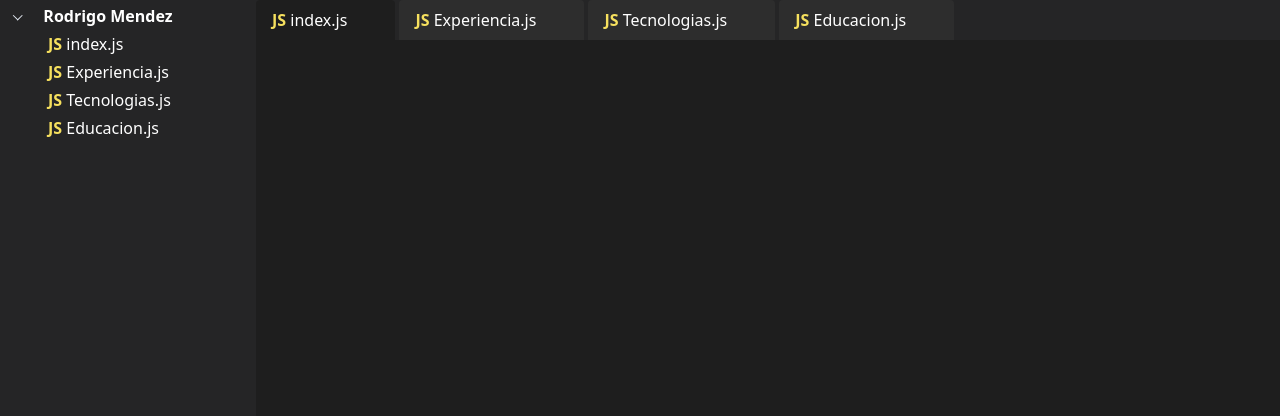
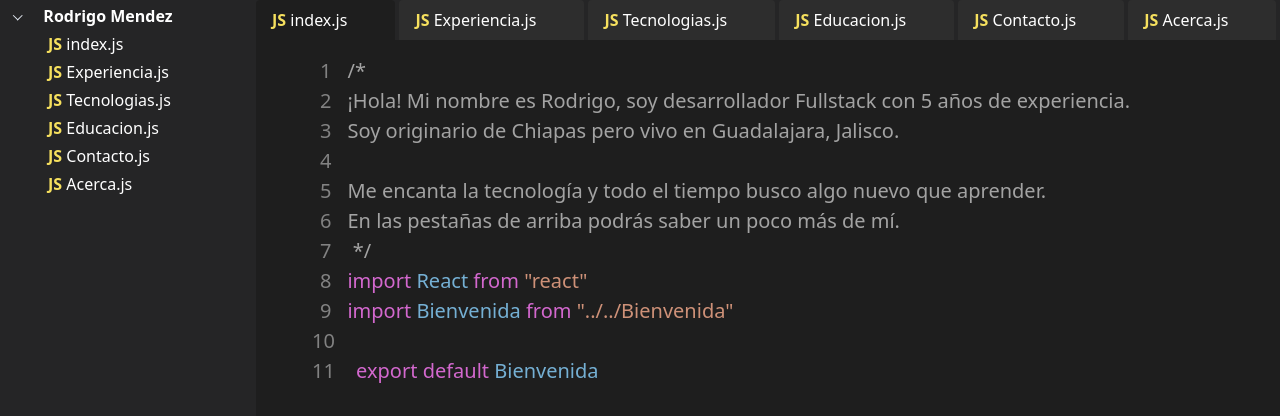
Before and after one commit to RodrigoRMG/imdeveloper, a Gatsby site: page / in a window 1280 px wide. Built offline with nearby package versions, Linux system fonts and the light colour scheme; Gatsby itself is replaced by a stand-in of ours.

Commit message:
Diseño de la pagina de inicio

```diff
--- /dev/null
+++ b/src/components/Acerca.js
@@ -0,0 +1,9 @@
+import React, { useState }  from "react"
+
+export default (props) => {
+    return (
+        <div>
+            <h1>Acerca</h1>
+        </div>
+    )
+}
--- /dev/null
+++ b/src/components/Contacto.js
@@ -0,0 +1,9 @@
+import React, { useState }  from "react"
+
+export default (props) => {
+    return (
+        <div>
+            <h1>Contacto</h1>
+        </div>
+    )
+}
--- /dev/null
+++ b/src/components/Educacion.js
@@ -0,0 +1,9 @@
+import React, { useState }  from "react"
+
+export default (props) => {
+    return (
+        <div>
+            <h1>Educacion</h1>
+        </div>
+    )
+}
--- /dev/null
+++ b/src/components/Experiencia.js
@@ -0,0 +1,9 @@
+import React, { useState }  from "react"
+
+export default (props) => {
+    return (
+        <div>
+            <h1>Experiencia</h1>
+        </div>
+    )
+}
--- /dev/null
+++ b/src/components/Inicio.js
@@ -0,0 +1,41 @@
+import React, { useState }  from "react"
+
+export default (props) => {
+    return (
+        <div className="pl-12 pt-4">
+            <p className="comment"><span className="codeWhite ml-2">1</span>/*</p>
+            <p className="comment"><span className="codeWhite ml-2">2</span>¡Hola! Mi nombre es Rodrigo, soy desarrollador Fullstack con 5 años de experiencia.</p>
+            <p className="comment"><span className="codeWhite ml-2">3</span>Soy originario de Chiapas pero vivo en Guadalajara, Jalisco.</p>
+            <span className="codeWhite ml-2">4</span>
+            <p className="comment"><span className="codeWhite ml-2">5</span>Me encanta la tecnología y todo el tiempo busco algo nuevo que aprender.</p>
+            <p className="comment"><span className="codeWhite ml-2">6</span>En las pestañas de arriba podrás saber un poco más de mí.</p>
+            <p className="comment"><span className="codeWhite ml-2">7</span> */</p>
+            <p>
+                <div className="inline-block">
+                    <span className="codePurple"><span className="codeWhite ml-2">8</span>import </span>
+                    <span className="codeBlue"> React</span>
+                    <span className="codePurple"> from </span>
+                    <span className="codeOrange"> "react"</span>
+                </div>
+            </p>
+            <p>
+                <div className="inline-block">
+                    <span className="codePurple"><span className="codeWhite ml-2">9</span>import </span>
+                    <span className="codeBlue"> Bienvenida</span>
+                    <span className="codePurple"> from </span>
+                    <span className="codeOrange"> "../../Bienvenida"</span>
+                </div>
+            </p>
+            <div>
+            <span className="codeWhite">10</span>
+            <p>
+                <div className="inline-block">
+                        <span className="codePurple"><span className="codeWhite">11</span> export </span>
+                        <span className="codePurple">default </span>
+                        <span className="codeBlue">Bienvenida</span>
+                </div>
+            </p>
+            </div>
+        </div>
+    )
+}
--- a/src/components/Sidebar.js
+++ b/src/components/Sidebar.js
@@ -1,8 +1,12 @@
 import React, { useEffect, useState } from "react"
+import TabBar from "./TabBar"
 
 export default () => {
     const [expanded,setExpanded] = useState(true);
+    const [activeIndexmenu,setActiveIndexmenu] = useState(0);
     return (
+        <>
+        <div className="sidebar w-1/5 h-screen hidden md:block flex-shrink-0" style={{minWidth:200}}>
             <ul className="">
                 <li className="mt-1">
                     <a className="py-2 px-4 font-semibold text-white" onClick={()=>setExpanded(!expanded)}>
@@ -14,27 +18,42 @@ export default () => {
                 </li>
                 <div className={!expanded?"hidden":""}>
                     <li className="mt-1 pl-8">
-                    <a className="py-2 px-4  text-white" href="#">
+                        <a onClick={()=>setActiveIndexmenu(0)} className="cursor-pointer py-2 px-4  text-white">
                             <span className="text-yellow-400 font-bold">JS</span> index.js
                         </a>
                     </li>
                     <li className="mt-1 pl-8">
-                    <a className="py-2 px-4  text-white" href="#">
+                        <a onClick={()=>setActiveIndexmenu(1)} className="cursor-pointer py-2 px-4  text-white">
                             <span className="text-yellow-400 font-bold">JS</span> Experiencia.js
                         </a>
                     </li>
                     <li className="mt-1 pl-8">
-                    <a className="py-2 px-4 text-white" href="#">
+                        <a onClick={()=>setActiveIndexmenu(2)} className="cursor-pointer py-2 px-4 text-white">
                             <span className="text-yellow-400 font-bold">JS</span> Tecnologias.js
                         </a>
                     </li>
                     <li className="mt-1 pl-8">
-                    <a className="py-2 px-4 text-white" href="#">
+                        <a onClick={()=>setActiveIndexmenu(3)} className="cursor-pointer py-2 px-4 text-white">
                             <span className="text-yellow-400 font-bold">JS</span> Educacion.js
+                        </a>
+                    </li>
+                    <li className="mt-1 pl-8">
+                        <a onClick={()=>setActiveIndexmenu(4)} className="cursor-pointer py-2 px-4 text-white">
+                            <span className="text-yellow-400 font-bold">JS</span> Contacto.js
+                        </a>
+                    </li>
+                    <li className="mt-1 pl-8">
+                        <a onClick={()=>setActiveIndexmenu(5)} className="cursor-pointer py-2 px-4 text-white">
+                            <span className="text-yellow-400 font-bold">JS</span> Acerca.js
                         </a>
                     </li>
                 </div>
 
         </ul>
+        </div>
+        <div className="tabbar w-screen h-screen md:w-4/5 flex-shrink-0">
+            <TabBar index={activeIndexmenu} changeIndex={(index)=>setActiveIndexmenu(index)}/>
+        </div>
+        </>
     )
 }
--- a/src/components/TabBar.js
+++ b/src/components/TabBar.js
@@ -1,29 +1,42 @@
-import React, { useState }  from "react"
+import React from "react"
+import TabContent from "./TabContent"
 
-export default () => {
-    const [activeIndex,setActiveIndex] = useState(0);
+export default (props) => {
     return (
+        <>
         <ul className="flex overflow-y-scroll principalBar">
             <li className="-mb-px mr-1 flex-shrink-0">
-                <a onClick={()=>setActiveIndex(0)} className={`${activeIndex==0?"tabtitleactive":"tabtitle"} cursor-pointer text-white inline-block  rounded-t py-2 pl-4 pr-12`}>
+                <a onClick={()=>props.changeIndex(0)} className={`${props.index==0?"tabtitleactive":"tabtitle"} cursor-pointer text-white inline-block  rounded-t py-2 pl-4 pr-12`}>
                     <span className="text-yellow-400 font-bold">JS</span> index.js
                 </a>
             </li>
             <li className="mr-1  flex-shrink-0">
-                <a onClick={()=>setActiveIndex(1)} className={`${activeIndex==1?"tabtitleactive":"tabtitle"} cursor-pointer text-white inline-block  rounded-t py-2 pl-4 pr-12`}>
+                <a onClick={()=>props.changeIndex(1)} className={`${props.index==1?"tabtitleactive":"tabtitle"} cursor-pointer text-white inline-block  rounded-t py-2 pl-4 pr-12`}>
                     <span className="text-yellow-400 font-bold">JS</span> Experiencia.js
                 </a>
             </li>
             <li className="mr-1  flex-shrink-0">
-                <a onClick={()=>setActiveIndex(2)} className={`${activeIndex==2?"tabtitleactive":"tabtitle"} cursor-pointer text-white inline-block  rounded-t py-2 pl-4 pr-12`}>
+                <a onClick={()=>props.changeIndex(2)} className={`${props.index==2?"tabtitleactive":"tabtitle"} cursor-pointer text-white inline-block  rounded-t py-2 pl-4 pr-12`}>
                     <span className="text-yellow-400 font-bold">JS</span> Tecnologias.js
                 </a>
             </li>
             <li className="mr-1  flex-shrink-0">
-                <a onClick={()=>setActiveIndex(3)} className={`${activeIndex==3?"tabtitleactive":"tabtitle"} cursor-pointer text-white inline-block  rounded-t py-2 pl-4 pr-12`}>
+                <a onClick={()=>props.changeIndex(3)} className={`${props.index==3?"tabtitleactive":"tabtitle"} cursor-pointer text-white inline-block  rounded-t py-2 pl-4 pr-12`}>
                     <span className="text-yellow-400 font-bold">JS</span> Educacion.js
                 </a>
             </li>
+            <li className="mr-1  flex-shrink-0">
+                <a onClick={()=>props.changeIndex(4)} className={`${props.index==4?"tabtitleactive":"tabtitle"} cursor-pointer text-white inline-block  rounded-t py-2 pl-4 pr-12`}>
+                    <span className="text-yellow-400 font-bold">JS</span> Contacto.js
+                </a>
+            </li>
+            <li className="mr-1  flex-shrink-0">
+                <a onClick={()=>props.changeIndex(5)} className={`${props.index==5?"tabtitleactive":"tabtitle"} cursor-pointer text-white inline-block  rounded-t py-2 pl-4 pr-12`}>
+                    <span className="text-yellow-400 font-bold">JS</span> Acerca.js
+                </a>
+            </li>
         </ul>
+        <TabContent index={props.index} />
+        </>
     )
 }
--- /dev/null
+++ b/src/components/TabContent.js
@@ -0,0 +1,31 @@
+import React, { useState }  from "react"
+import Inicio from "./Inicio"
+import Experiencia from "./Experiencia"
+import Educacion from "./Educacion"
+import Tecnologias from "./Tecnologias"
+import Contacto from "./Contacto"
+import Acerca from "./Acerca"
+
+export default (props) => {
+    switch(props.index)
+    {
+        case 0:
+            return <Inicio />
+
+        case 1:
+            return <Experiencia/>
+
+        case 2:
+            return <Tecnologias/>
+
+        case 3:
+            return <Educacion/>
+
+        case 4:
+            return <Contacto/>
+
+        case 5:
+            return <Acerca/>
+
+    }
+}
--- /dev/null
+++ b/src/components/Tecnologias.js
@@ -0,0 +1,9 @@
+import React, { useState }  from "react"
+
+export default (props) => {
+    return (
+        <div>
+            <h1>Tecnologias</h1>
+        </div>
+    )
+}
--- a/src/pages/index.js
+++ b/src/pages/index.js
@@ -2,19 +2,14 @@ import React from "react"
 
 import Layout from "../components/layout"
 import SEO from "../components/seo"
-import TabBar from "../components/TabBar"
+
 import Sidebar from "../components/Sidebar"
 
 const IndexPage = () => (
   <Layout>
     <SEO title="Inicio" />
     <div className="flex ">
-      <div className="sidebar w-1/5 h-screen hidden md:block flex-shrink-0" style={{minWidth:200}}>
         <Sidebar />
-      </div>
-      <div className="tabbar w-screen h-screen md:w-4/5 flex-shrink-0">
-        <TabBar />
-      </div>
     </div>
   </Layout>
 )
--- a/src/styles/global.css
+++ b/src/styles/global.css
@@ -46,3 +46,27 @@
     left: -0.15em;
 	transform: rotate(135deg);
 }
+
+.comment {
+	color: #a3a3a3;
+	@apply text-xl;
+}
+.codePurple{
+	color: #d368ce;
+	@apply text-xl;
+}
+
+.codeBlue{
+	color: #75b0d4;
+	@apply text-xl;
+}
+.codeOrange{
+	color: #ce9178;
+	@apply text-xl;
+}
+.codeWhite{
+	color: #828282;
+	@apply text-xl;
+	@apply pl-2;
+	@apply pr-4;
+}
```
Lines whose indentation alone changed are shown as unchanged.
